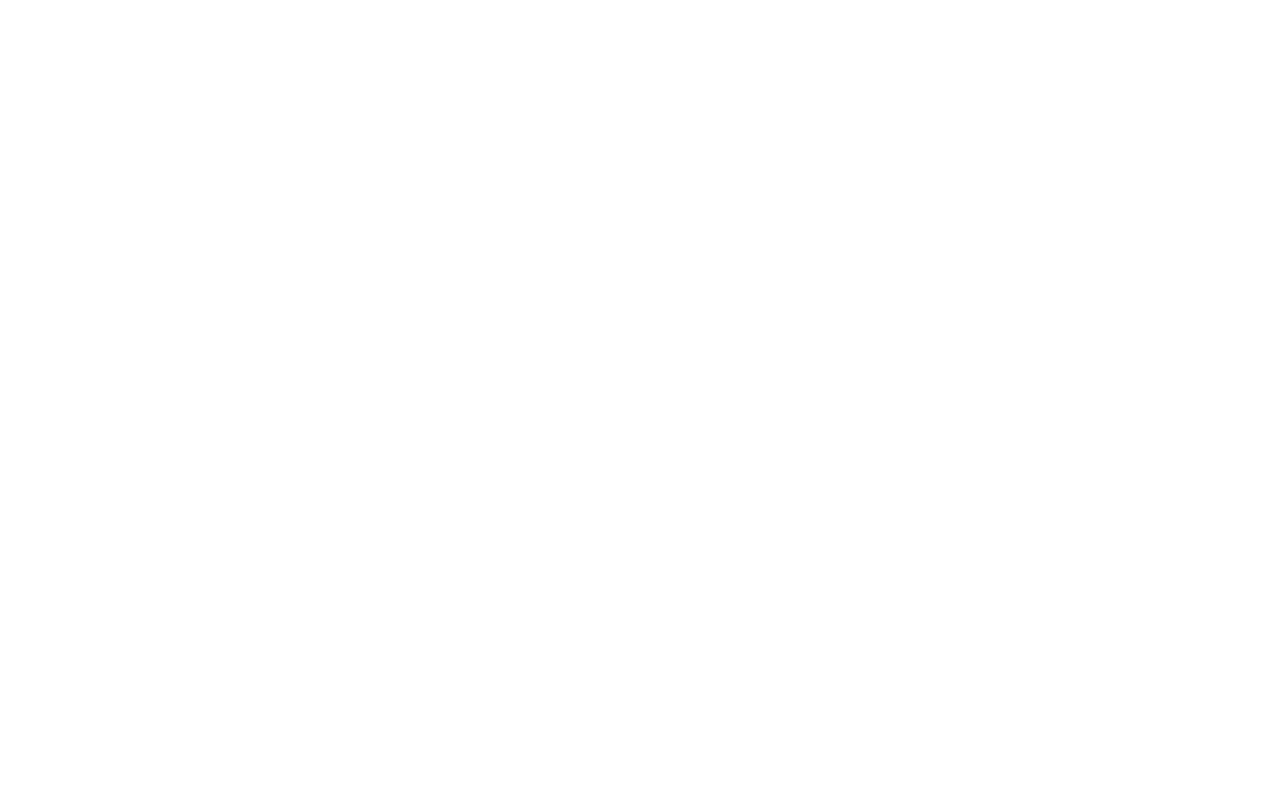
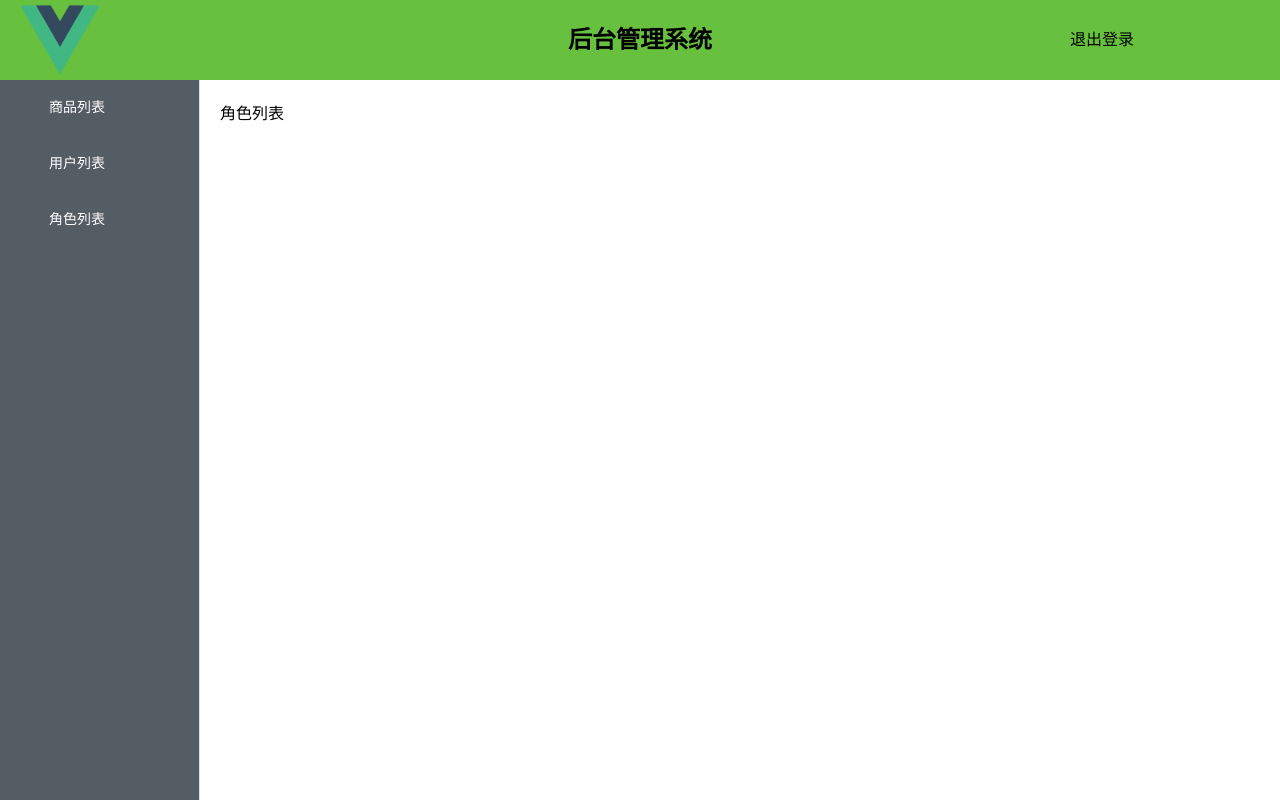
Before and after one commit to fengchuichanganyu/demo, a Vue app: page /role in a window 1280 px wide. Before the commit this address had no page. Built offline with nearby package versions, Linux system fonts and the light colour scheme; no server answers.

Commit message:
角色列表

```diff
--- a/src/router/index.ts
+++ b/src/router/index.ts
@@ -30,6 +30,16 @@
         component: () =>
           import(/* webpackChunkName: "user" */ '../views/UserView.vue'),
       },
+      {
+        path: 'role',
+        name: 'role',
+        meta: {
+          isShow: true,
+          title: '角色列表',
+        },
+        component: () =>
+          import(/* webpackChunkName: "role" */ '../views/RoleView.vue'),
+      },
     ],
   },
   {
--- /dev/null
+++ b/src/type/role.ts
@@ -0,0 +1,9 @@
+export interface ListInt {
+  authority: number[]
+  roleId: number
+  roleName: string
+}
+
+export class InitData {
+  list: ListInt[] = []
+}
--- /dev/null
+++ b/src/views/RoleView.vue
@@ -0,0 +1,22 @@
+<template>
+  <div>角色列表</div>
+</template>
+
+<script lang="ts">
+import { defineComponent, onMounted, reactive, toRefs } from 'vue'
+import { getRoleList } from '../request/api'
+import { InitData } from '../type/role'
+export default defineComponent({
+  setup() {
+    const data = reactive(new InitData())
+    onMounted(() => {
+      getRoleList().then((res) => {
+        console.log(res)
+      })
+    })
+    return { ...toRefs(data) }
+  },
+})
+</script>
+
+<style scoped></style>
--- a/src/views/UserView.vue
+++ b/src/views/UserView.vue
@@ -137,11 +137,13 @@
         id: row.id,
         nickName: row.nickName,
         userName: row.userName,
+        // eslint-disable-next-line @typescript-eslint/no-explicit-any
         role: row.role.map((value: any) => value.role || value.roleId),
       }
     }
     const updateUser = () => {
       console.log(data.active)
+      // eslint-disable-next-line @typescript-eslint/no-explicit-any
       let obj: any = data.list.find((value) => value.id == data.active.id)
       obj.nickName = data.active.nickName
       obj.role = data.roleList.filter(
```
